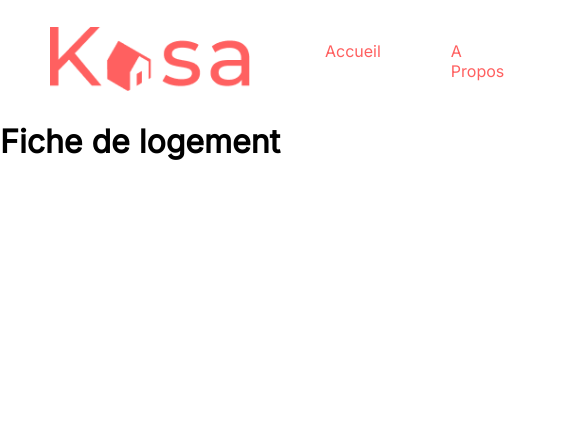
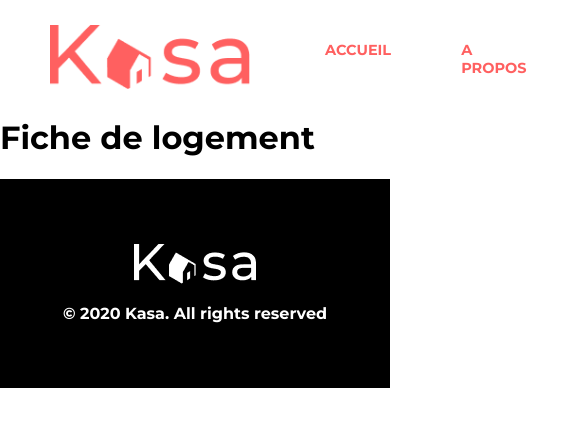
Before and after one commit to pharouqy/kasa, a React (Create React App) app: page /fiche/0979876d in a window 390 px wide. Shown: the top 426 px of the page, 562 px wide, since content can reach past the window. Built offline with nearby package versions, Linux system fonts and the light colour scheme.

Commit message:
404 Footer Responsive !!!

```diff
--- a/src/App.css
+++ b/src/App.css
@@ -1,6 +1,7 @@
 @import url("https://fonts.googleapis.com/css2?family=Inter&display=swap");
+@import url("https://fonts.googleapis.com/css2?family=Montserrat:wght@700&display=swap");
 
 * {
   box-sizing: border-box;
-  font-family: "Inter", sans-serif;
+  font-family: "Montserrat", "Inter", sans-serif;
 }
--- a/src/App.js
+++ b/src/App.js
@@ -1,6 +1,7 @@
 import Nav from "./components/Nav";
+import Footer from "./components/Footer";
 import Routes from "./routes";
-import './App.css'
+import "./App.css";
 
 import { BrowserRouter } from "react-router-dom";
 
@@ -10,6 +11,7 @@ function App() {
       <BrowserRouter>
         <Nav />
         <Routes />
+        <Footer />
       </BrowserRouter>
     </div>
   );
--- /dev/null
+++ b/src/components/Footer.js
@@ -0,0 +1,15 @@
+import logoWhite from "../utils/logoWhite.png";
+import '../styles/footer.css'
+
+const Footer = () => {
+  return (
+    <footer>
+      <div>
+        <img src={logoWhite} alt="logo" />
+      </div>
+      <p>© 2020 Kasa. All rights reserved</p>
+    </footer>
+  );
+};
+
+export default Footer;
--- a/src/pages/404.js
+++ b/src/pages/404.js
@@ -1,7 +1,11 @@
+import '../styles/404.css'
+
 const Errors = () => {
   return (
-    <div>
+    <div className="container-404">
       <h1>404</h1>
+      <p>Oups! La page que vous demandez n'existe pas.</p>
+      <a href="/">Retourner sur la page d’accueil</a>
     </div>
   );
 };
--- /dev/null
+++ b/src/styles/404.css
@@ -0,0 +1,38 @@
+.container-404 {
+  display: flex;
+  flex-direction: column;
+  flex-wrap: nowrap;
+  align-content: center;
+  justify-content: center;
+  align-items: center;
+  margin-bottom: 150px;
+}
+
+.container-404 h1 {
+  font-size: 14em;
+  color: #ff6060;
+}
+
+h1 + p {
+  color: #ff6060;
+  font-size: 1.5em;
+}
+
+p + a {
+  color: #ff6060;
+  text-decoration: underline;
+}
+
+@media all and (max-width: 375px) {
+  .container-404 h1 {
+    font-size: 7em;
+    margin-bottom: 5px;
+  }
+  h1 + p {
+    font-size: 1em;
+    text-align: center;
+  }
+  p + a {
+    font-size: 0.6em;
+  }
+}
--- a/src/styles/card.css
+++ b/src/styles/card.css
@@ -49,4 +49,12 @@ main.container {
   background-color: #f7f7f7;
   padding: 30px 0px;
   margin: 10px 55px;
+  border-radius: 15px;
 }
+
+@media all and (max-width: 375px) {
+  main.container {
+    width: 100%;
+    margin: 25px 0 0 0;
+  }
+}
--- /dev/null
+++ b/src/styles/footer.css
@@ -0,0 +1,16 @@
+footer {
+  width: 100%;
+  height: 209px;
+  background-color: #000;
+  color: #fff;
+  display: flex;
+  flex-direction: column;
+  flex-wrap: nowrap;
+  align-content: center;
+  justify-content: center;
+  align-items: center;
+}
+
+footer p {
+  margin-bottom: 0;
+}
--- a/src/styles/home.css
+++ b/src/styles/home.css
@@ -17,6 +17,7 @@ section {
   display: block;
   position: absolute;
   height: 98%;
+  width: 100%;
   top: 0;
   left: 0;
   right: 0;
@@ -36,4 +37,31 @@ section {
 
 .overlay > img {
   border-radius: 30px;
+  width: 100%;
 }
+
+@media all and (max-width: 375px) {
+  .overlay {
+    display: flex;
+    justify-content: center;
+    align-items: center;
+    align-content: center;
+    flex-direction: row;
+  }
+  .overlay > img {
+    border-radius: 10px;
+    width: 90%;
+    height: 100px;
+  }
+  .overlay::after {
+    height: 100%;
+    width: 90%;
+    left: 20px;
+    border-radius: 10px;
+  }
+  .overlay > h1 {
+    top: 20%;
+    right: 10%;
+    font-size: 1.2em;
+  }
+}
--- a/src/styles/nav.css
+++ b/src/styles/nav.css
@@ -21,6 +21,7 @@ li {
   margin: 0 35px;
   color: #ff6060;
   cursor: pointer;
+  text-transform: uppercase;
 }
 
 li:hover {
@@ -29,4 +30,18 @@ li:hover {
 
 a {
   text-decoration: none;
+  font-size: 14.5px;
 }
+
+@media all and (max-width: 375px) {
+  header {
+    margin: 20px 0 20px 0;
+  }
+  img.logo {
+    width: 145px;
+    margin: 0 0 0 10px;
+  }
+  li:not(last-child) {
+    margin: 0 15px 0 0;
+  }
+}
```
Also changed, not shown: src/utils/logoWhite.png (added).
